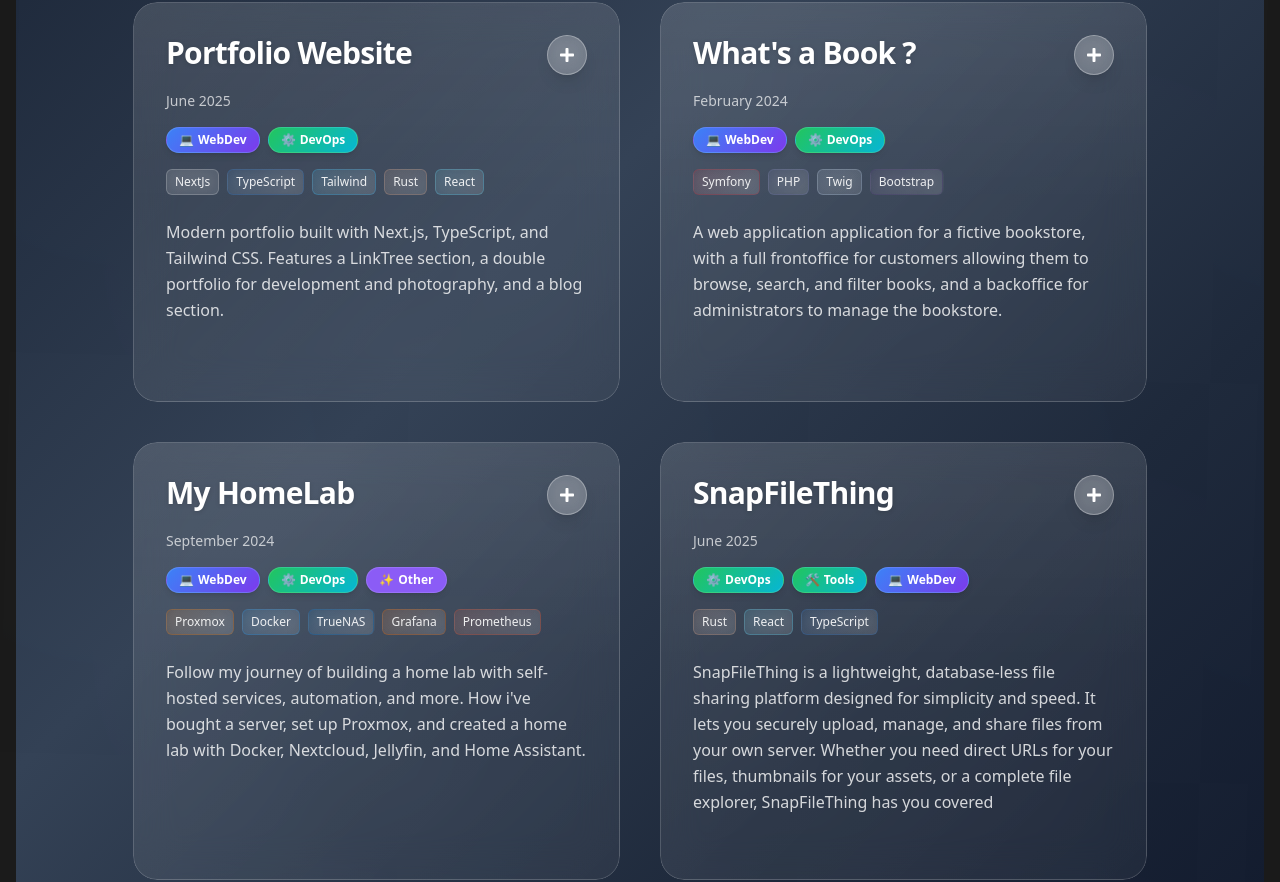
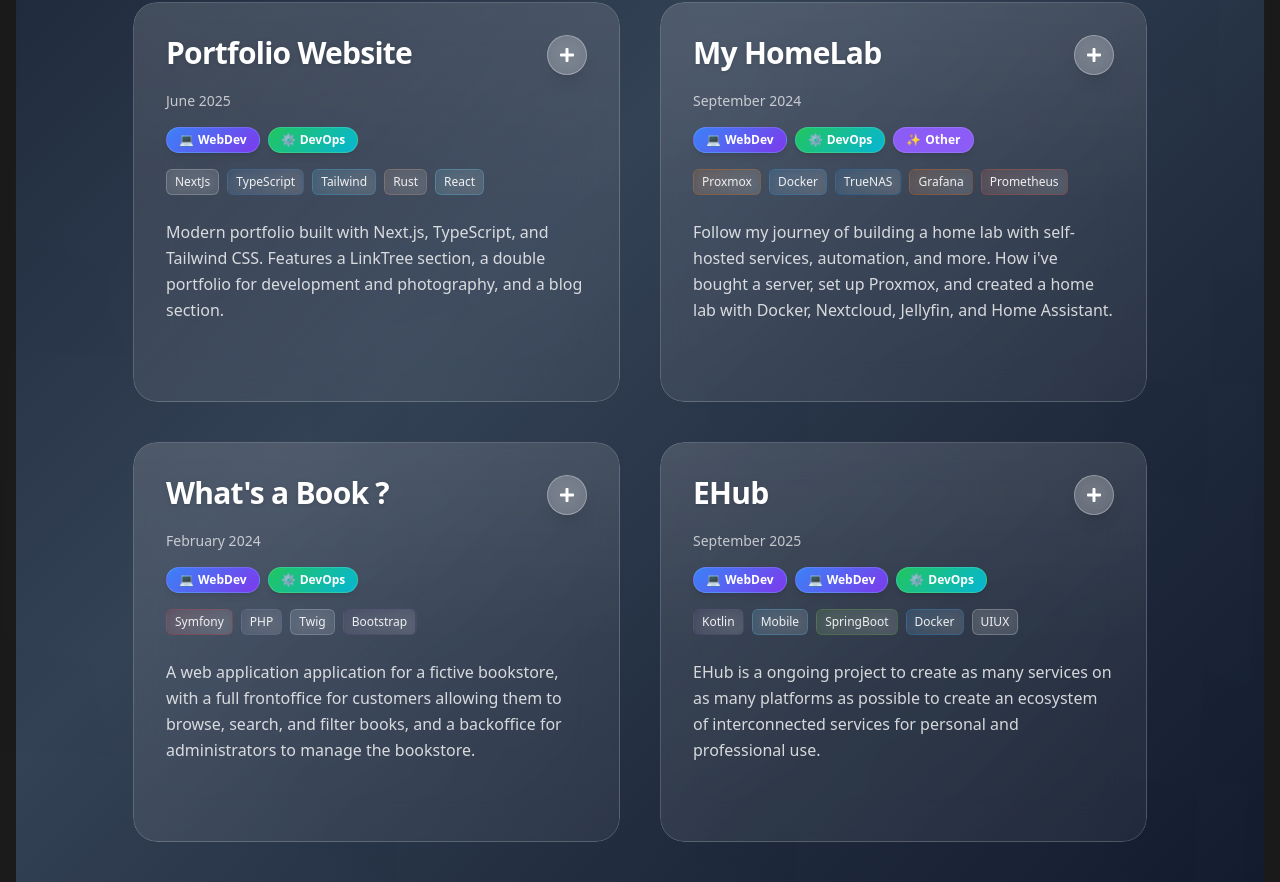
Before and after one commit to Eric-Philippe/Next-Portfolio, a Next.js app: page /en/tech in a window 1280 px wide. Shown: the part 1432-2314 px from the top of the page. Built offline with nearby package versions, Linux system fonts and the light colour scheme.

Commit message:
Add projects

```diff
--- a/src/content/dev-contents.ts
+++ b/src/content/dev-contents.ts
@@ -30,6 +30,10 @@
   CSharp: "#239120",
   Julia: "#a270ba",
   Java: "#f89820",
+  Kotlin: "#563d7c",
+
+  // BACKEND FRAMEWORKS
+  SpringBoot: "#6db33f",
 
   // DATABASES
   PostgreSQL: "#336791",
@@ -47,7 +51,9 @@
 
   // OTHERS
   GoogleAPI: "#4285f4",
+  Mobile: "#5ac8fa",
   UML: "#f0f0f0",
+  UIUX: "#f0f0f0",
 };
 
 export const WEBDEV: Tags = {
@@ -100,6 +106,16 @@
   secGradientColor: "#f59e0b",
 };
 
+const MOBILES: Tags = {
+  name: "Mobiles",
+  type: "Mobiles",
+  emoji: "📱",
+  color: "rgb(14, 165, 233)",
+  fadedColor: "rgba(14, 165, 233, 0.2)",
+  secColor: "#7dd3fc",
+  secGradientColor: "#0ea5e9",
+};
+
 const OTHER: Tags = {
   name: "Other",
   type: "Other",
@@ -110,7 +126,7 @@
   secGradientColor: "#8b5cf6",
 };
 
-export const ALL_TAGS: Tags[] = [WEBDEV, DEVOPS, BOT, TOOLS, CHALLENGES, OTHER];
+export const ALL_TAGS: Tags[] = [WEBDEV, DEVOPS, BOT, TOOLS, CHALLENGES, MOBILES, OTHER];
 
 export const getTagsFromString = (tagType: DevProjectTags): Tags => {
   switch (tagType) {
@@ -124,6 +140,8 @@
       return TOOLS;
     case "Challenges":
       return CHALLENGES;
+    case "Mobiles":
+      return MOBILES;
     case "Other":
       return OTHER;
     default:
--- a/src/content/dev-index.json
+++ b/src/content/dev-index.json
@@ -45,6 +45,22 @@
     "link": "https://github.com/Eric-Philippe/HomeServerConfig",
     "date": "2024/09",
     "tags": ["WebDev", "DevOps", "Other"],
+    "priority": 250
+  },
+    {
+    "slug": "whats-a-book",
+    "en": {
+      "title": "What's a Book ?",
+      "shortDesc": "A web application application for a fictive bookstore, with a full frontoffice for customers allowing them to browse, search, and filter books, and a backoffice for administrators to manage the bookstore."
+    },
+    "fr": {
+      "title": "What's a Book ?",
+      "shortDesc": "Une application web pour une librairie fictive, avec une implémentation complète du frontoffice pour les clients leur permettant de parcourir, rechercher et filtrer les livres, et un backoffice pour les administrateurs afin de gérer la librairie."
+    },
+    "techs": ["Symfony", "PHP", "Twig", "Bootstrap"],
+    "link": "/whatsabook",
+    "date": "2024/02",
+    "tags": ["WebDev", "DevOps"],
     "priority": 300
   },
   {
@@ -137,9 +153,9 @@
       "title": "Jaguar - Bot Webex",
       "shortDesc": "Jaguar bot est un chat bot sur Webex pour mon équipe dans mon entreprise afin de gérer automatiquement la gestion de la boîte mail de support, en fournissant un accès rapide aux informations et en automatisant les tâches."
     },
-    "techs": ["JavaScript", "SQLite"],
+    "techs": ["JavaScript", "PostgreSQL"],
     "link": "/jaguarwebex",
-    "date": "2024/08",
+    "date": "2025/08",
     "tags": ["Bot"],
     "priority": 975
   },
@@ -160,22 +176,6 @@
     "priority": 525
   },
   {
-    "slug": "whats-a-book",
-    "en": {
-      "title": "What's a Book ?",
-      "shortDesc": "A web application application for a fictive bookstore, with a full frontoffice for customers allowing them to browse, search, and filter books, and a backoffice for administrators to manage the bookstore."
-    },
-    "fr": {
-      "title": "What's a Book ?",
-      "shortDesc": "Une application web pour une librairie fictive, avec une implémentation complète du frontoffice pour les clients leur permettant de parcourir, rechercher et filtrer les livres, et un backoffice pour les administrateurs afin de gérer la librairie."
-    },
-    "techs": ["Symfony", "PHP", "Twig", "Bootstrap"],
-    "link": "/whatsabook",
-    "date": "2024/02",
-    "tags": ["WebDev", "DevOps"],
-    "priority": 250
-  },
-  {
     "slug": "chronosreminder",
     "en": {
       "title": "Chronos Reminder",
@@ -185,7 +185,7 @@
       "title": "Chronos Reminder",
       "shortDesc": "Chronos est votre prochain assistant de rappels intelligent. Créez, gérez et organisez des rappels sur Discord et sur plusieurs plateformes, avec prise en charge des fuseaux horaires."
     },
-    "techs": ["Go", "React", "ShadCn", "TypeScript"],
+    "techs": ["Golang", "React", "Redis", "TypeScript", "Docker"],
     "link": "https://chronosrmd.com",
     "date": "2025/11",
     "tags": ["WebDev", "DevOps", "Bot"],
@@ -270,5 +270,38 @@
     "date": "2025/06",
     "tags": ["DevOps", "Tools", "WebDev"],
     "priority": 400
+  },
+  {
+    "slug": "YLab",
+    "en": {
+      "title": "YLab",
+      "shortDesc": "YLab is a shop for event like Hackathons or Conventions to rent material like computers, network equipment, furniture, and more."
+    },
+    "fr": {
+      "title": "YLab",
+      "shortDesc": "YLab est une boutique pour des événements comme les hackathons ou les conventions pour louer du matériel comme des ordinateurs, du matériel réseau, des meubles, et plus encore."
+    },
+    "techs": ["Golang", "React", "TypeScript", "Docker"],
+    "link": "/blog/hackathon2025",
+    "date": "2025/10",
+    "tags": ["WebDev", "DevOps"],
+    "priority": 375
+
+  },
+  {
+    "slug": "EHub",
+    "en": {
+      "title": "EHub",
+      "shortDesc": "EHub is a ongoing project to create as many services on as many platforms as possible to create an ecosystem of interconnected services for personal and professional use."
+    },
+    "fr": {
+      "title": "EHub",
+      "shortDesc": "EHub est un projet en cours visant à créer autant de services que possible sur autant de plateformes que possible afin de créer un écosystème de services interconnectés pour un usage personnel et professionnel."
+    },
+    "techs": ["Kotlin", "Mobile", "SpringBoot", "Docker", "UIUX"],
+    "link": "https://github.com/Eric-Philippe/E-Hub-Mobile",
+    "date": "2025/09",
+    "tags": ["Mobile", "WebDev", "DevOps"],
+    "priority": 310
   }
 ]
--- a/src/types/DevProjct.d.ts
+++ b/src/types/DevProjct.d.ts
@@ -23,6 +23,7 @@
   | "Tools"
   | "Challenges"
   | "DevOps"
+  | "Mobiles"
   | "Other";
 
 export type Tags = {
```
